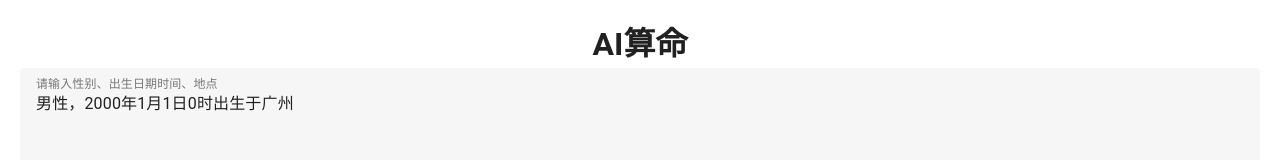
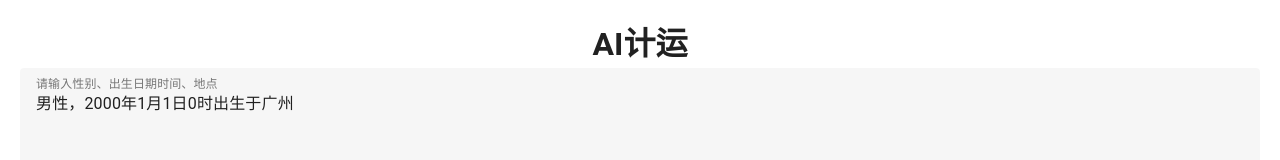
Before and after one commit to kingjh/ai-fortune-telling, a Vue app: page / in a window 1280 px wide. Shown: the top 160 px of the page. Built offline with nearby package versions, Linux system fonts and the light colour scheme.

Commit message:
chord: init

```diff
--- a/src/App.vue
+++ b/src/App.vue
@@ -1,7 +1,7 @@
 <template>
   <v-app>
     <v-main class="container">
-      <h1 class="text-center">AI算命</h1>
+      <h1 class="text-center">AI计运</h1>
       <v-textarea v-model="prompt"
         label="请输入性别、出生日期时间、地点"
         placeholder="如'男性，2000年1月1日0时出生于广州'"
```
Also changed, not shown: 1 other file (tests, documents, lock files or other folders).
